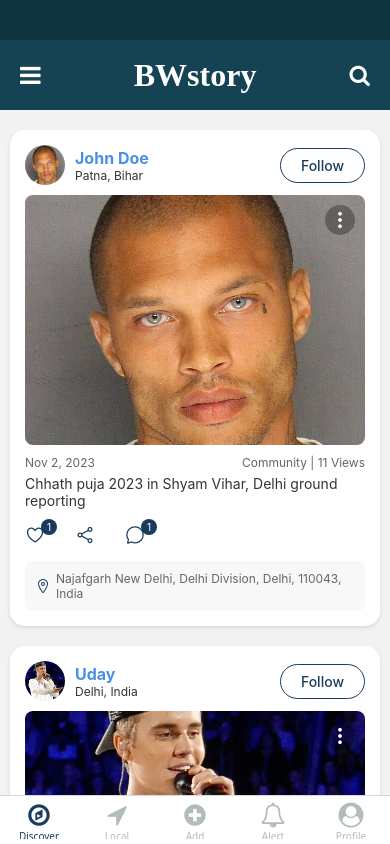
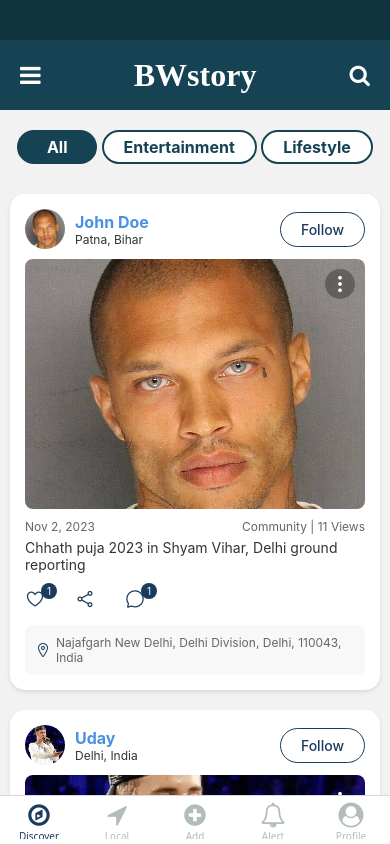
Before and after one commit to Manish8798/BWTask, a React Native app: screen /Discover in a window 390 px wide. Built offline with nearby package versions, Linux system fonts and the light colour scheme.

Commit message:
filters added

```diff
--- a/src/config/localData.js
+++ b/src/config/localData.js
@@ -10,6 +10,7 @@ export default [
     location: 'Najafgarh New Delhi, Delhi Division, Delhi, 110043, India',
     image: require('../assets/Jeremy_Meeks.jpg'),
     likes: 1,
+    category: 'Entertainment',
   },
   {
     id: 2,
@@ -23,6 +24,7 @@ export default [
     location: 'Najafgarh New Delhi, Delhi Division, Delhi, 110043, India',
     image: require('../assets/Justin_Bieber.jpg'),
     likes: 2,
+    category: 'Entertainment',
   },
   {
     id: 3,
@@ -36,6 +38,7 @@ export default [
     location: 'Najafgarh New Delhi, Delhi Division, Delhi, 110043, India',
     image: require('../assets/Henry_Cavill.jpg'),
     likes: 3,
+    category: 'Lifestyle',
   },
   {
     id: 4,
@@ -49,6 +52,7 @@ export default [
     location: 'Najafgarh New Delhi, Delhi Division, Delhi, 110043, India',
     image: require('../assets/david.jpg'),
     likes: 4,
+    category: 'Lifestyle',
   },
   {
     id: 5,
@@ -62,5 +66,6 @@ export default [
     location: 'Najafgarh New Delhi, Delhi Division, Delhi, 110043, India',
     image: require('../assets/Zayn.jpg'),
     likes: 5,
+    category: 'Entertainment',
   },
 ];
--- a/src/screens/DiscoverScreen.js
+++ b/src/screens/DiscoverScreen.js
@@ -1,18 +1,123 @@
-import React from 'react';
-import {View, Text, SafeAreaView, FlatList} from 'react-native';
+import React, {useState} from 'react';
+import {
+  View,
+  Text,
+  SafeAreaView,
+  FlatList,
+  TouchableOpacity,
+  StyleSheet,
+} from 'react-native';
 import localData from '../config/localData';
 import SocialMediaCard from '../components/SocialMediaCard';
 
 const DiscoverScreen = () => {
+  const [selectedChip, setSelectedChip] = useState('all');
+  const [userData, setUserData] = useState(localData);
+
+  const handleChipPress = chip => {
+    setSelectedChip(chip.toLowerCase());
+    if (chip == 'All') {
+      setUserData(localData);
+    } else {
+      setUserData(localData.filter(item => item.category == chip));
+    }
+  };
+
   return (
     <SafeAreaView>
+      <View style={styles.container}>
+        <TouchableOpacity
+          style={[
+            styles.chip,
+            selectedChip == 'all' && {
+              backgroundColor: '#154354',
+              color: '#fff',
+            },
+          ]}
+          onPress={() => handleChipPress('All')}>
+          <Text
+            style={[
+              styles.text,
+              selectedChip == 'all' && {
+                color: '#fff',
+              },
+            ]}>
+            All
+          </Text>
+        </TouchableOpacity>
+        <TouchableOpacity
+          style={[
+            styles.chip,
+            selectedChip == 'entertainment' && {
+              backgroundColor: '#154354',
+              color: '#fff',
+            },
+          ]}
+          onPress={() => handleChipPress('Entertainment')}>
+          <Text
+            style={[
+              styles.text,
+              selectedChip == 'entertainment' && {
+                color: '#fff',
+              },
+            ]}>
+            Entertainment
+          </Text>
+        </TouchableOpacity>
+        <TouchableOpacity
+          style={[
+            styles.chip,
+            selectedChip == 'lifestyle' && {
+              backgroundColor: '#154354',
+              color: '#fff',
+            },
+          ]}
+          onPress={() => handleChipPress('Lifestyle')}>
+          <Text
+            style={[
+              styles.text,
+              selectedChip == 'lifestyle' && {
+                color: '#fff',
+              },
+            ]}>
+            Lifestyle
+          </Text>
+        </TouchableOpacity>
+      </View>
       <FlatList
-        data={localData}
+        data={userData}
         renderItem={({item}) => <SocialMediaCard user={item} />}
-        contentContainerStyle={{paddingBottom: 60, paddingTop: 10}}
+        contentContainerStyle={{paddingBottom: 100, paddingTop: 10}}
       />
     </SafeAreaView>
   );
 };
 
+const styles = StyleSheet.create({
+  container: {
+    flexDirection: 'row',
+    justifyContent: 'space-around',
+    alignItems: 'center',
+    paddingHorizontal: 15,
+    elevation: 8,
+  },
+  chip: {
+    paddingHorizontal: 20,
+    borderWidth: 2,
+    borderColor: '#154354',
+    borderRadius: 20,
+    paddingVertical: 5,
+    backgroundColor: '#fff',
+    marginTop: 20,
+    marginBottom: 10,
+    minWidth: 80,
+  },
+  text: {
+    fontWeight: 'bold',
+    fontSize: 16,
+    color: '#154354',
+    textAlign: 'center',
+  },
+});
+
 export default DiscoverScreen;
```
